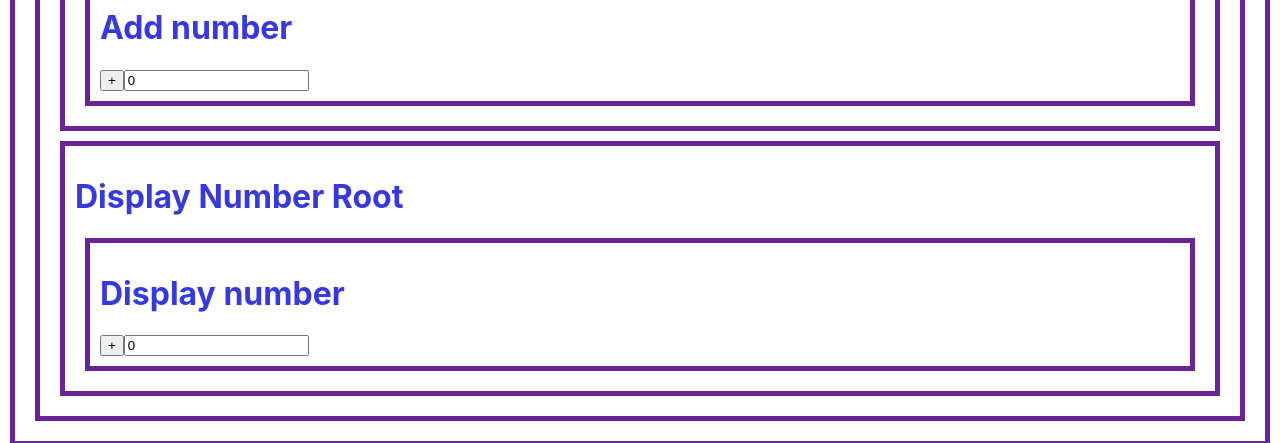
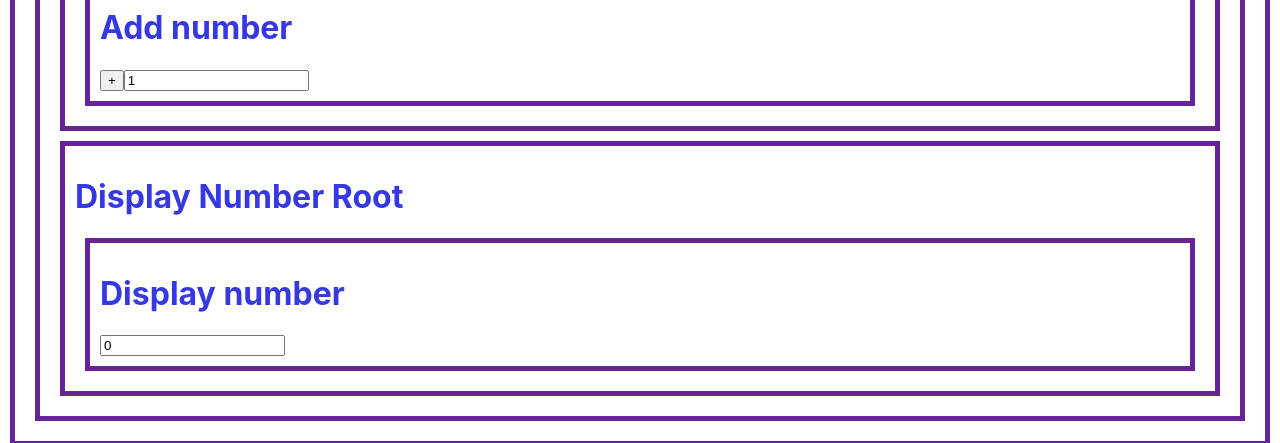
Before and after one commit to qkr7391/React-Redux, a React (Create React App) app in the folder React-Redux/reactredux/: page / in a window 1280 px wide. Shown: the part 257-700 px from the top of the page. Built offline with nearby package versions, Linux system fonts and the light colour scheme.

Commit message:
react components structure

```diff
--- a/React-Redux/reactredux/src/App.js
+++ b/React-Redux/reactredux/src/App.js
@@ -4,14 +4,31 @@ import "./App.css";
 import AddNumberRoot from "./components/AddNumberRoot";
 import DisplayNumberRoot from "./components/DisplayNumberRoot";
 
-function App() {
-	return (
-		<div className="App">
-			<h1>Root</h1>
-			<AddNumberRoot></AddNumberRoot>
-			<DisplayNumberRoot></DisplayNumberRoot>
-		</div>
-	);
+class App extends Component {
+	state = { number: 0 };
+	render() {
+		return (
+			<div className="App">
+				<h1>Root</h1>
+				<AddNumberRoot
+					onClick={function (size) {
+						this.setState({ number: this.state.number + size });
+					}.bind(this)}
+				></AddNumberRoot>
+				<DisplayNumberRoot number={this.state.number}></DisplayNumberRoot>
+			</div>
+		);
+	}
 }
 
+// function App() {
+// 	return (
+// 		<div className="App">
+// 			<h1>Root</h1>
+// 			<AddNumberRoot></AddNumberRoot>
+// 			<DisplayNumberRoot></DisplayNumberRoot>
+// 		</div>
+// 	);
+// }
+
 export default App;
--- a/React-Redux/reactredux/src/components/AddNumber.jsx
+++ b/React-Redux/reactredux/src/components/AddNumber.jsx
@@ -1,12 +1,25 @@
 import React, { Component } from "react";
 
 export default class AddNumber extends Component {
+	state = { size: 1 };
 	render() {
 		return (
 			<div>
 				<h1>Add number</h1>
-				<input type="button" value="+"></input>
-				<input type="text" value="0"></input>
+				<input
+					type="button"
+					value="+"
+					onClick={function () {
+						this.props.onClick(this.state.size);
+					}.bind(this)}
+				></input>
+				<input
+					type="text"
+					value={this.state.size}
+					onChange={function (e) {
+						this.setState({ size: Number(e.target.value) });
+					}.bind(this)}
+				></input>
 			</div>
 		);
 	}
--- a/React-Redux/reactredux/src/components/AddNumberRoot.jsx
+++ b/React-Redux/reactredux/src/components/AddNumberRoot.jsx
@@ -6,7 +6,12 @@ export default class AddNumberRoot extends Component {
 		return (
 			<div>
 				<h1>Add Number Root</h1>
-				<AddNumber></AddNumber>
+				<AddNumber
+					onClick={function (size) {
+						// alert("size : " + size); //->test
+						this.props.onClick(size);
+					}.bind(this)}
+				></AddNumber>
 			</div>
 		);
 	}
--- a/React-Redux/reactredux/src/components/DisplayNumber.jsx
+++ b/React-Redux/reactredux/src/components/DisplayNumber.jsx
@@ -5,8 +5,7 @@ export default class DisplayNumber extends Component {
 		return (
 			<div>
 				<h1>Display number</h1>
-				<input type="button" value="+"></input>
-				<input type="text" value="0"></input>
+				<input type="text" value={this.props.number} readOnly></input>
 			</div>
 		);
 	}
--- a/React-Redux/reactredux/src/components/DisplayNumberRoot.jsx
+++ b/React-Redux/reactredux/src/components/DisplayNumberRoot.jsx
@@ -6,7 +6,7 @@ export default class DisplayNumberRoot extends Component {
 		return (
 			<div>
 				<h1>Display Number Root</h1>
-				<DisplayNumber></DisplayNumber>
+				<DisplayNumber number={this.props.number}></DisplayNumber>
 			</div>
 		);
 	}
--- a/React-Redux/reactredux/src/index.js
+++ b/React-Redux/reactredux/src/index.js
@@ -9,7 +9,3 @@ root.render(
 		<App />
 	</React.StrictMode>
 );
-
-// If you want to start measuring performance in your app, pass a function
-// to log results (for example: reportWebVitals(console.log))
-// or send to an analytics endpoint. Learn more: https://bit.ly/CRA-vitals
```
Also changed, not shown: 1 other file (tests, documents, lock files or other folders).
